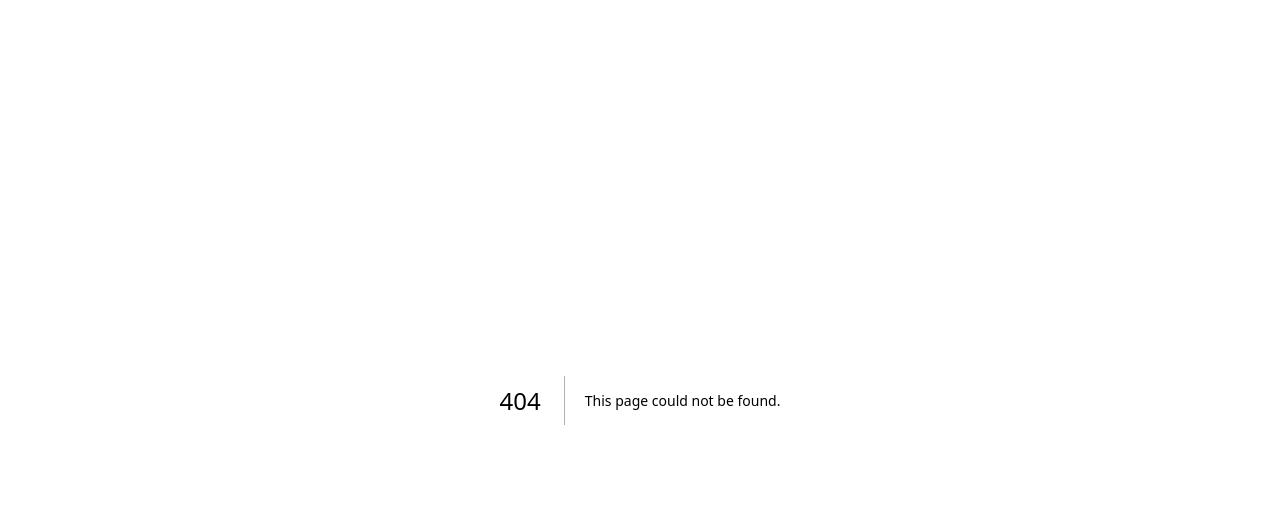
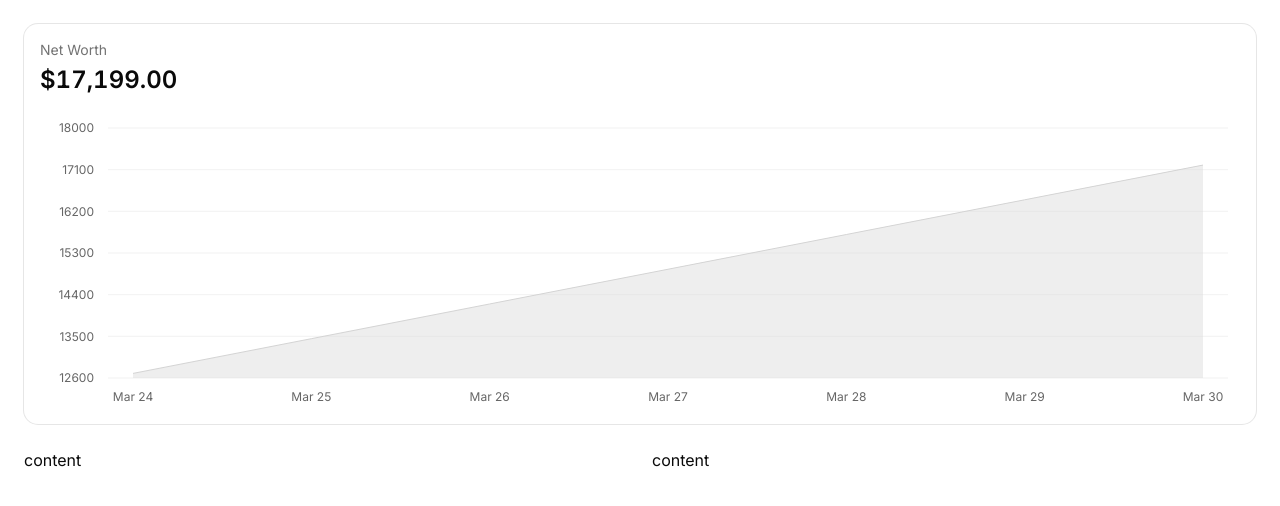
Before and after one commit to nicosaboonchi/networth-tracker, a Next.js app: page /accounts in a window 1280 px wide. Before the commit this address had no page. Shown: the top 506 px of the page. Built offline with nearby package versions, Linux system fonts and the light colour scheme.

Commit message:
feat: implement AccountsPage with NetworthChart and update AccountForm to use Dialog

```diff
--- /dev/null
+++ b/src/app/accounts/page.tsx
@@ -0,0 +1,13 @@
+import { NetworthChart } from "@/components/NetworthChart";
+
+export default function AccountsPage() {
+  return (
+    <div className="grid grid-cols-2 gap-6 p-6">
+      <div className="col-span-2 h-100">
+        <NetworthChart />
+      </div>
+      <div>content</div>
+      <div>content</div>
+    </div>
+  );
+}
--- a/src/app/page.tsx
+++ b/src/app/page.tsx
@@ -55,9 +55,8 @@ export default async function Home() {
   const accountsByType = Object.groupBy(accounts, (account) => account.type);
 
   return (
-    <div className="flex flex-col w-full max-w-md mx-auto gap-4 p-4">
+    <div className="flex flex-col w-full gap-4 p-4">
       <Header />
-      <AccountForm />
       <NetworthChart
         data={networth_history}
         networth={fmtCurrency(net_worth.sum ?? 0)}
--- a/src/components/AccountForm.tsx
+++ b/src/components/AccountForm.tsx
@@ -12,7 +12,13 @@ import {
   SelectValue,
 } from "@/components/ui/select";
 import { useState } from "react";
-import { Card, CardContent, CardHeader, CardTitle } from "./ui/card";
+import {
+  Dialog,
+  DialogContent,
+  DialogHeader,
+  DialogTitle,
+  DialogTrigger,
+} from "./ui/dialog";
 
 export function AccountForm() {
   const [name, setName] = useState("");
@@ -36,11 +42,16 @@ export function AccountForm() {
   };
 
   return (
-    <Card>
-      <CardHeader>
-        <CardTitle>Add Account</CardTitle>
-      </CardHeader>
-      <CardContent>
+    <Dialog>
+      <DialogTrigger asChild>
+        <Button variant="default" className="bg-orange-400 text-white">
+          Add Account
+        </Button>
+      </DialogTrigger>
+      <DialogContent>
+        <DialogHeader>
+          <DialogTitle>Add Account</DialogTitle>
+        </DialogHeader>
         <form className="w-full" onSubmit={handleSubmit}>
           <FieldSet>
             <Field>
@@ -82,7 +93,7 @@ export function AccountForm() {
             </Field>
           </FieldSet>
         </form>
-      </CardContent>
-    </Card>
+      </DialogContent>
+    </Dialog>
   );
 }
--- a/src/components/Header.tsx
+++ b/src/components/Header.tsx
@@ -1,3 +1,4 @@
+import { AccountForm } from "./AccountForm";
 import { Button } from "./ui/button";
 import { signOut } from "@/app/actions";
 
@@ -5,6 +6,7 @@ export function Header() {
   return (
     <header className="w-full border-b p-4 mb-4 flex items-center justify-between">
       <h1 className="text-2xl font-bold">Net Worth Tracker</h1>
+      <AccountForm />
       <Button variant="outline" onClick={signOut}>
         Sign Out
       </Button>
--- a/src/components/NetworthChart.tsx
+++ b/src/components/NetworthChart.tsx
@@ -22,34 +22,53 @@ const chartConfig = {
   },
 } satisfies ChartConfig;
 
+const sampleNetworthData = (): { day: string; net_worth: number }[] => {
+  const today = new Date();
+  return Array.from({ length: 7 }, (_, index) => {
+    const date = new Date(today);
+    date.setDate(today.getDate() - (6 - index));
+    return {
+      day: date.toISOString().split("T")[0],
+      net_worth: 12699 + index * 750,
+    };
+  });
+};
+
 export function NetworthChart({
   data,
   networth,
+  className,
 }: {
-  data: {
+  data?: {
     day: string;
     net_worth: number;
   }[];
-  networth: string;
+  networth?: string;
+  className?: string;
 }) {
+  const chartData = data && data.length > 0 ? data : sampleNetworthData();
+  const displayNetworth =
+    networth ?? fmtCurrency(chartData[chartData.length - 1].net_worth);
+
   return (
-    <Card>
+    <Card className="h-full">
       <CardHeader>
         <CardDescription>Net Worth</CardDescription>
         <CardTitle className="text-2xl font-semibold tabular-nums">
-          {networth}
+          {displayNetworth}
         </CardTitle>
       </CardHeader>
-      <CardContent>
-        <ChartContainer config={chartConfig} className="min-h-50 w-full">
+      <CardContent className="min-h-0 flex-1">
+        <ChartContainer config={chartConfig} className="h-full w-full">
           <AreaChart
             accessibilityLayer
-            data={data}
+            data={chartData}
             margin={{ top: 16, right: 12, left: 8, bottom: 0 }}
           >
             <CartesianGrid vertical={false} />
             <XAxis
               dataKey="day"
+              padding={{ left: 25, right: 25 }}
               tickLine={false}
               tickMargin={8}
               axisLine={false}
@@ -61,13 +80,11 @@ export function NetworthChart({
               }
             />
             <YAxis
+              domain={[(dataMin: number) => Math.floor(dataMin), "auto"]}
               tickLine={false}
               axisLine={false}
               tickMargin={8}
-              tickCount={5}
-              tickFormatter={(value) =>
-                value >= 1000 ? `${value / 1000}k` : fmtCurrency(value)
-              }
+              tickCount={7}
             />
             <ChartTooltip
               cursor={false}
```
